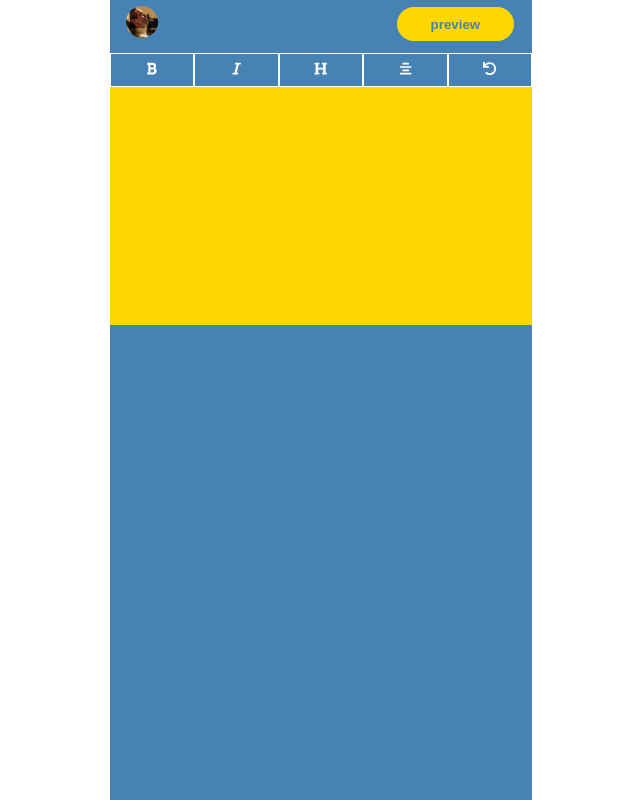
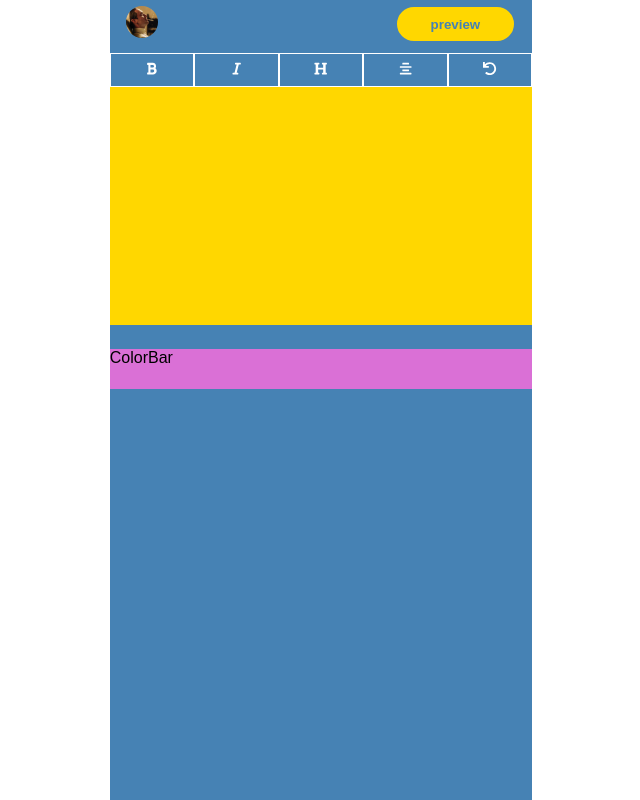
Before and after one commit to iota-unum/editor-playground, a Next.js app: page /compose in a window 1280 px wide. Shown: the whole page, without its empty margins (319-959 px from the left). Built offline with nearby package versions, Linux system fonts and the light colour scheme.

Commit message:
added mock colorbar for measure testing

```diff
--- /dev/null
+++ b/components/ColorBar.js
@@ -0,0 +1,27 @@
+import React from 'react'
+
+function ColorBar({children}) {
+  return (
+    <div className='colorbar'>ColorBar
+
+
+    {children}
+
+
+    <style jsx>
+        {`
+        .colorbar {
+            height: 2.5rem;
+            width: 100%;
+            background-color: orchid;
+        }
+
+        `}
+    </style>
+
+
+    </div>
+  )
+}
+
+export default ColorBar
--- a/pages/compose.js
+++ b/pages/compose.js
@@ -6,6 +6,7 @@ import useDimensions from '../hooks/useDimensions';
 import useStore from '../store';
 import EditBar from '../components/EditBar';
 import Head from 'next/head';
+import ColorBar from '../components/ColorBar';
 
 function Compose() {
   const overflow = useStore((state) => state.overlfow);
@@ -45,7 +46,7 @@ function Compose() {
         content={content}
       />
       {!preview && <ProgressBar overflow={overflow} progress={progress} />}
-
+{!preview && <ColorBar/>}
       {preview && <button>Done</button>}
       <style jsx>
         {`
```
